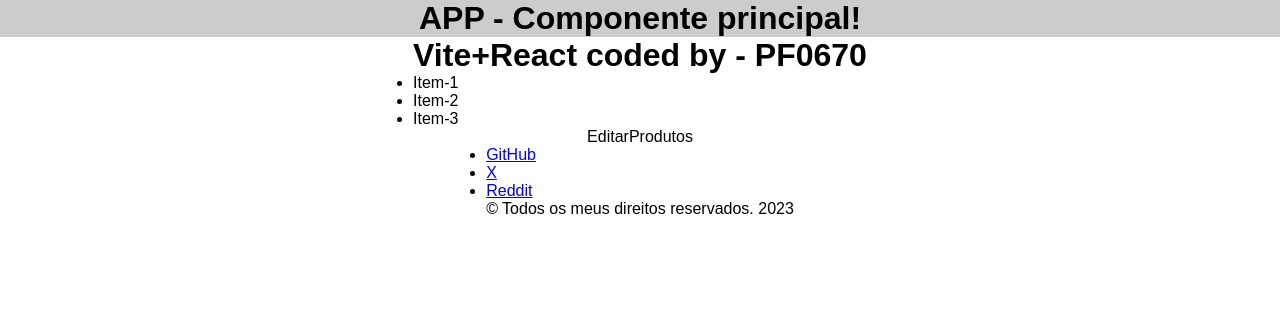
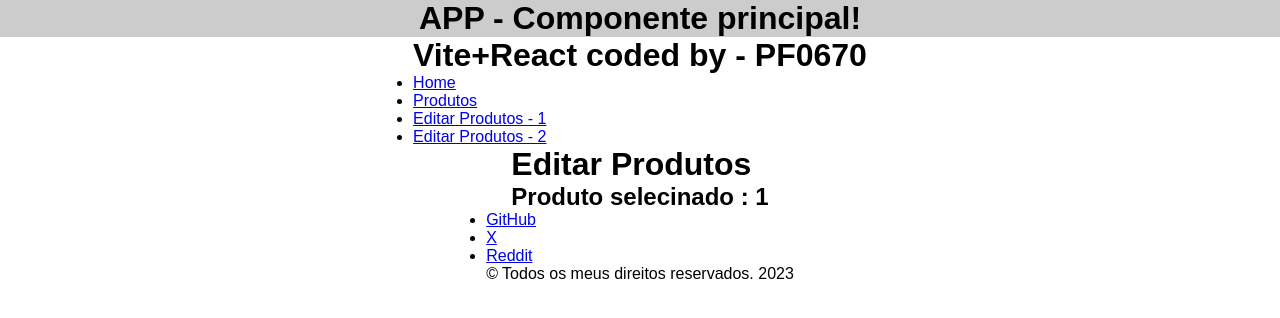
Before and after one commit to alecarlosjesus/spa-1espf, a React (Vite) app: page /editar/produtos/1 in a window 1280 px wide. Shown: the top 318 px of the page. Built offline with nearby package versions, Linux system fonts and the light colour scheme.

Commit message:
Adicionado useParams recuperando id no Editar produtos.

```diff
--- a/src/components/Cabecalho.jsx
+++ b/src/components/Cabecalho.jsx
@@ -1,3 +1,5 @@
+import { Link } from "react-router-dom";
+
 export default function Cabecalho() {
   return (
     <>
@@ -5,9 +7,10 @@
         <h1>Vite+React coded by - PF0670</h1>
         <nav>
           <ul>
-            <li>Item-1</li>
-            <li>Item-2</li>
-            <li>Item-3</li>
+            <li><Link to="/">Home</Link> </li>
+            <li><Link to="/produtos">Produtos</Link> </li>
+            <li><Link to="/editar/produtos/1">Editar Produtos - 1</Link> </li>
+            <li><Link to="/editar/produtos/2">Editar Produtos - 2</Link> </li>
           </ul>
         </nav>
       </header>
--- a/src/routes/EditarProdutos.jsx
+++ b/src/routes/EditarProdutos.jsx
@@ -1,7 +1,17 @@
 import React from 'react'
+import { useParams } from 'react-router-dom'
 
 export default function EditarProdutos() {
+
+    document.title = "Editar Produtos";
+
+    const {id} = useParams();
+
   return (
-    <div>EditarProdutos</div>
+    <div>
+        <h1>Editar Produtos</h1>
+        <h2>Produto selecinado : {id}</h2>
+
+    </div>
   )
 }
```
